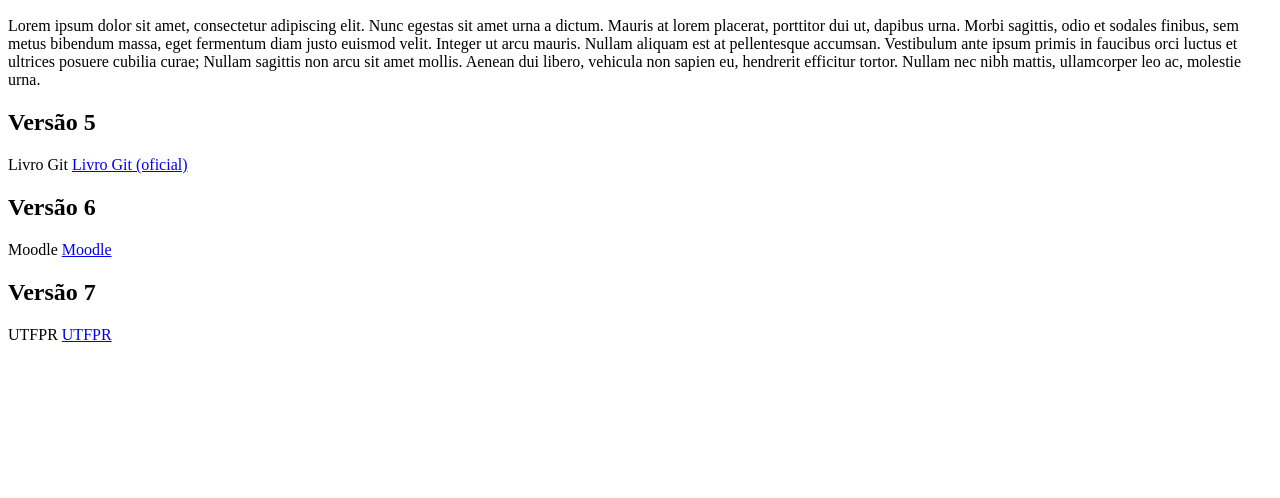
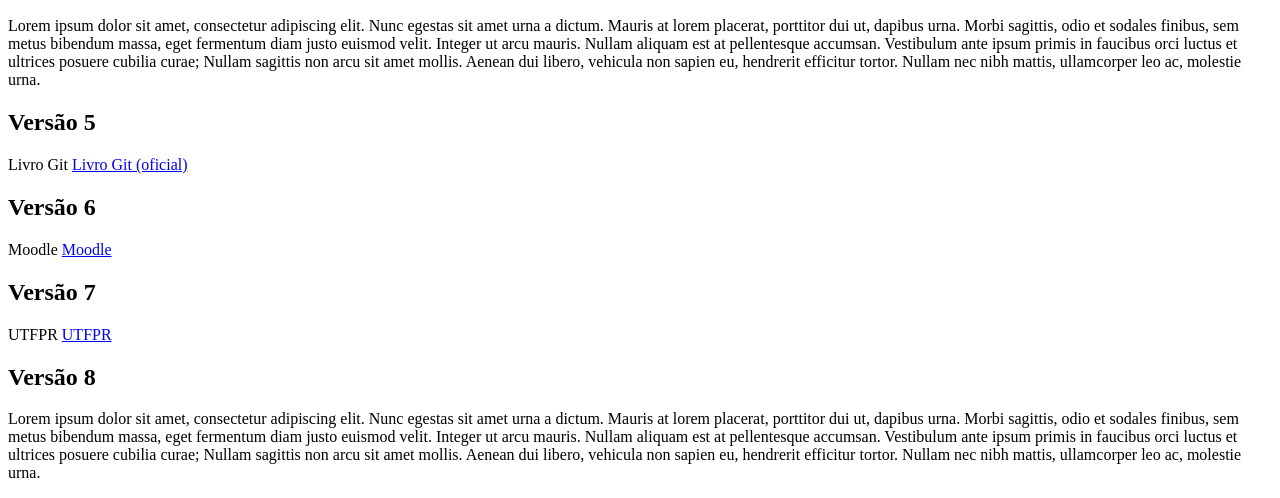
Before and after one commit to ddouglass1/ProjetoGit, a plain HTML site: page index.htm in a window 1280 px wide. Shown: the part 1180-1678 px from the top of the page. Before the commit the page ends 1540 px from the top, so only its background shows below. Drawn offline with Linux system fonts and the light colour scheme.

Commit message:
Versão 8

```diff
--- a/index.htm
+++ b/index.htm
@@ -37,6 +37,14 @@
             <p>Moodle <a href="https://moodle.org/"> Moodle</a></p>
             <h2>Versão 7</h2>
             <p>UTFPR <a href="https://www.utfpr.edu.br/"> UTFPR</a></p>
+            <h2>Versão 8</h2>
+            <p>Lorem ipsum dolor sit amet, consectetur adipiscing elit. Nunc egestas sit amet urna a dictum. Mauris at lorem
+                placerat, porttitor dui ut, dapibus urna. Morbi sagittis, odio et sodales finibus, sem metus bibendum massa,
+                eget fermentum diam justo euismod velit. Integer ut arcu mauris. Nullam aliquam est at pellentesque
+                accumsan. Vestibulum ante ipsum primis in faucibus orci luctus et ultrices posuere cubilia curae; Nullam
+                sagittis non arcu sit amet mollis. Aenean dui libero, vehicula non sapien eu, hendrerit efficitur tortor.
+                Nullam nec nibh mattis, ullamcorper leo ac, molestie urna.</p>
+
         </main>
         <footer>
 
```
